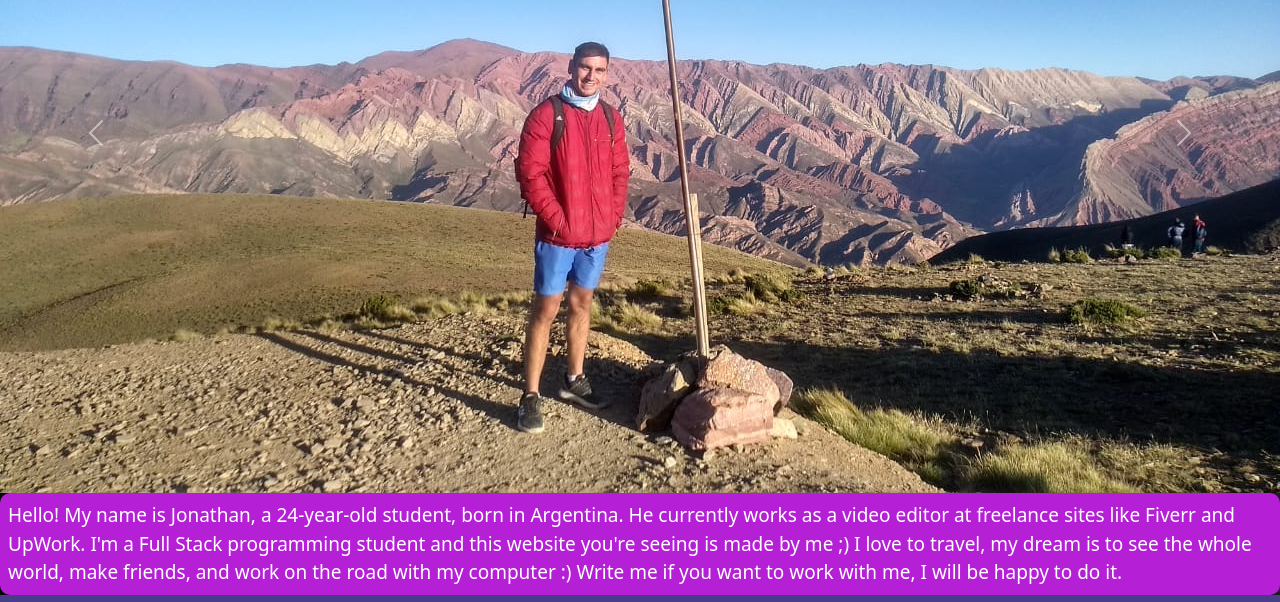
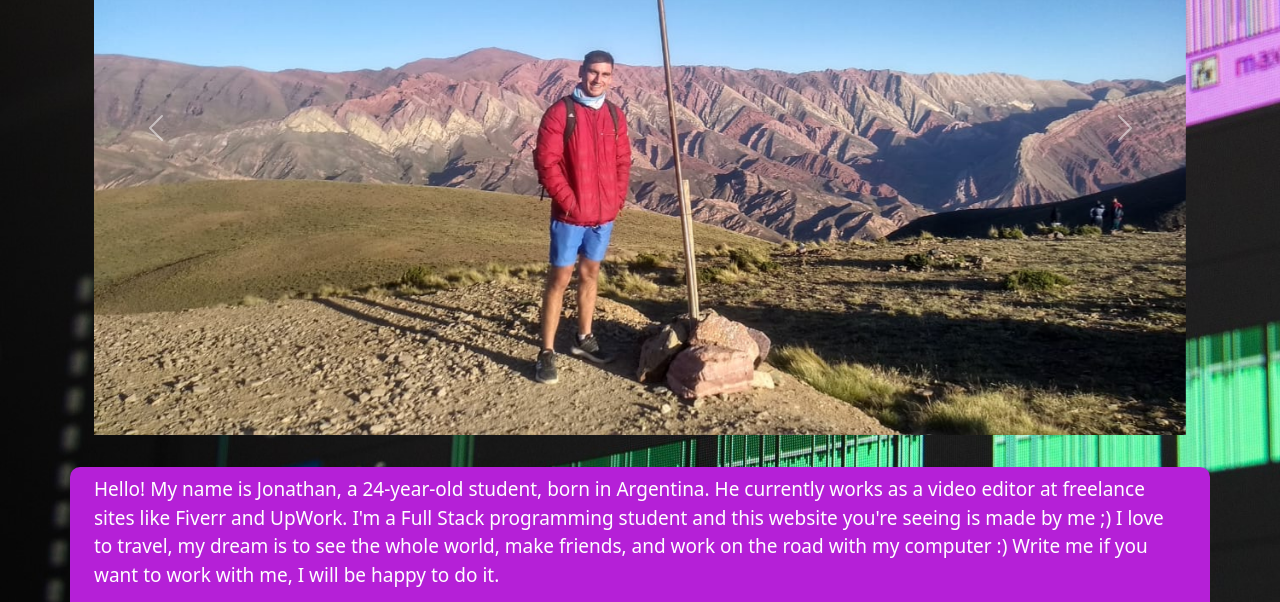
Before and after one commit to JoniNunez/Portfolio-Jonathan-Nunez, a website: page pages/aboutme.html in a window 1280 px wide. Shown: the part 410-1012 px from the top of the page. Drawn offline with nearby package versions, Linux system fonts and the light colour scheme.

Commit message:
finalizando proyecto sass2

```diff
--- a/pages/aboutme.html
+++ b/pages/aboutme.html
@@ -1,5 +1,6 @@
 <!DOCTYPE html>
 <html lang="en">
+
 <head>
 	<meta charset="UTF-8">
 	<meta name="viewport" content="width=device-width, initial-scale=1.0">
@@ -13,6 +14,7 @@
 	<link rel="stylesheet" href="../css/estilo.css">
 	<title>Video editor - Portfolio</title>
 </head>
+
 <body>
 	<!--inicio header-->
 	<header class="bg-color row-fluid">
@@ -54,8 +56,9 @@
 	<!-- fin header-->
 	<!-- inicio main -->
 	<main>
-		<article class="box-aboutme">
-			<div id="carouselExampleInterval" class="carousel slide" data-bs-ride="carousel">
+		<article class="box-aboutme container">
+			<div class="row align-items-center justify-content-center">
+				<div id="carouselExampleInterval" class="carousel slide row m-3 mt-5 col-12 col-lg-12" data-bs-ride="carousel">
 					<div class="carousel-inner">
 						<div class="carousel-item active" data-bs-interval="10000">
 							<img src="../assets/img/about-me.jpeg" class="d-block w-100" alt="...">
@@ -78,12 +81,16 @@
 						<span class="visually-hidden">Next</span>
 					</button>
 				</div>
-			<div class="box-1-text">
-				<p>Hello! My name is Jonathan, a 24-year-old student, born in Argentina. He currently works as a video
+				<div class="box-1-text row m-3 mb-5 col-12 col-lg-12">
+					<p>Hello! My name is Jonathan, a 24-year-old student, born in Argentina. He currently works as a
+						video
 						editor at freelance sites like Fiverr and UpWork. I'm a Full Stack programming student and this
-					website you're seeing is made by me ;) I love to travel, my dream is to see the whole world, make
-					friends, and work on the road with my computer :) Write me if you want to work with me, I will be
+						website you're seeing is made by me ;) I love to travel, my dream is to see the whole world,
+						make
+						friends, and work on the road with my computer :) Write me if you want to work with me, I will
+						be
 						happy to do it.</p>
+				</div>
 			</div>
 		</article>
 	</main>
@@ -119,7 +126,9 @@
 		AOS.init();
 	</script>
 	<!-- script bootstrap -->
-<script src="https://cdn.jsdelivr.net/npm/bootstrap@5.1.3/dist/js/bootstrap.bundle.min.js" integrity="sha384-ka7Sk0Gln4gmtz2MlQnikT1wXgYsOg+OMhuP+IlRH9sENBO0LRn5q+8nbTov4+1p" crossorigin="anonymous"></script>
+	<script src="https://cdn.jsdelivr.net/npm/bootstrap@5.1.3/dist/js/bootstrap.bundle.min.js"
+		integrity="sha384-ka7Sk0Gln4gmtz2MlQnikT1wXgYsOg+OMhuP+IlRH9sENBO0LRn5q+8nbTov4+1p"
+		crossorigin="anonymous"></script>
 </body>
 
 </html>
```
Lines whose indentation alone changed are shown as unchanged.
